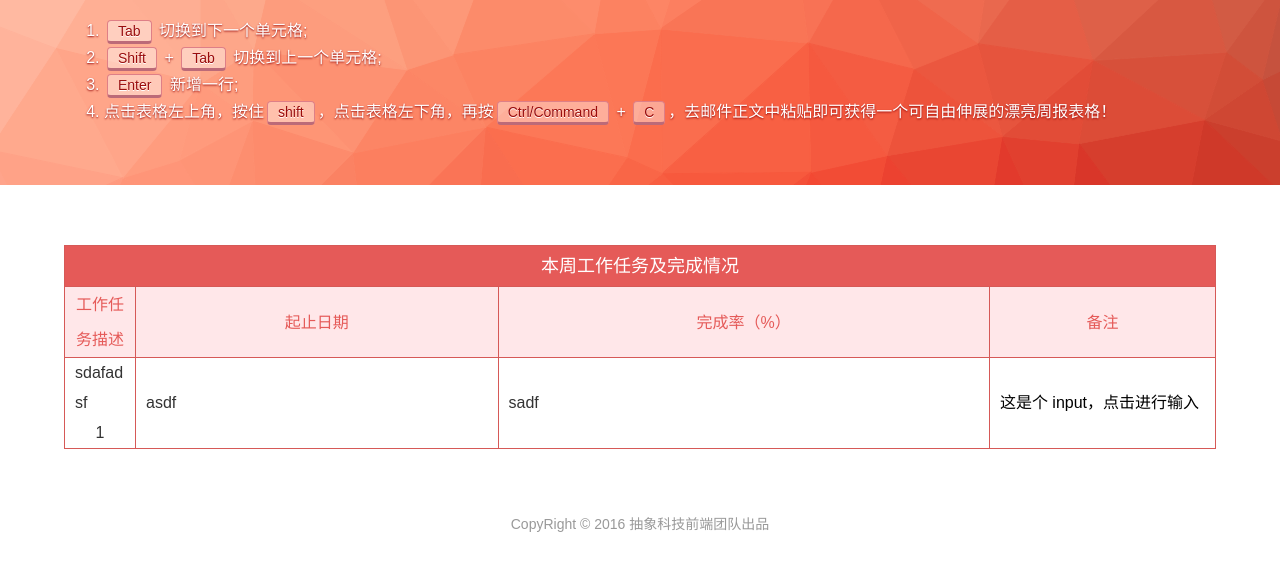
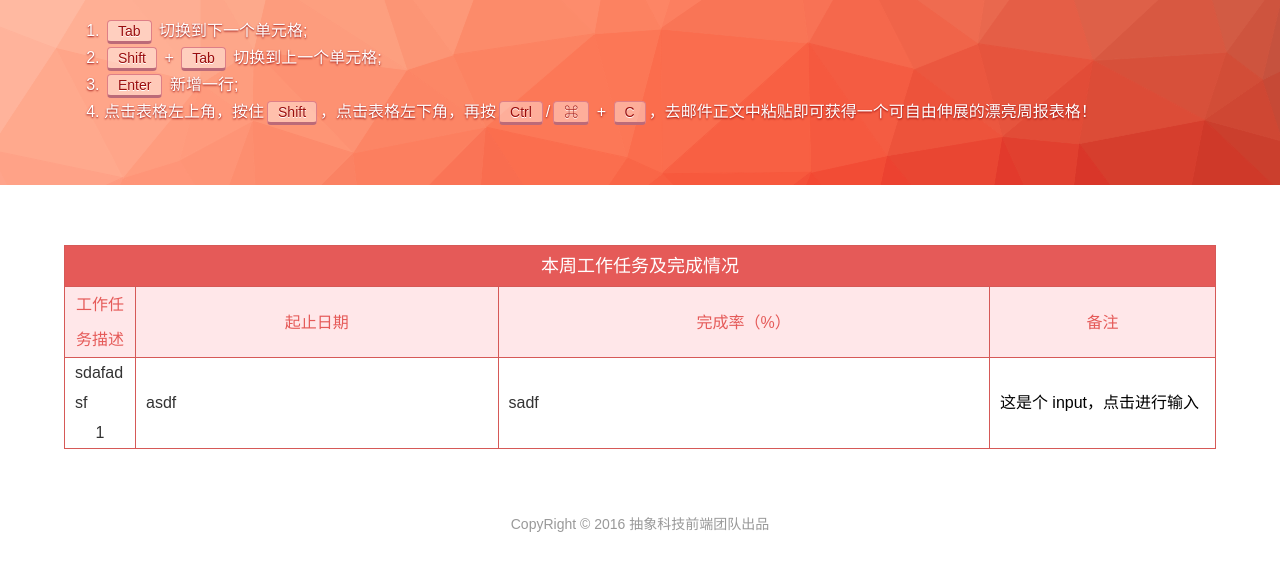
Before and after one commit to abstack/abstack-weekly-generator, a website: page index.html in a window 1280 px wide. Shown: the part 213-784 px from the top of the page. Drawn offline with Linux system fonts and the light colour scheme.

Commit message:
Improve usage keyboard visual effect

```diff
--- a/index.html
+++ b/index.html
@@ -148,7 +148,7 @@
       <li><code>Tab</code> 切换到下一个单元格;</li>
       <li><code>Shift</code> + <code>Tab</code> 切换到上一个单元格;</li>
       <li><code>Enter</code> 新增一行;</li>
-      <li>点击表格左上角，按住<code>shift</code>，点击表格左下角，再按<code>Ctrl/Command</code> + <code>C</code>，去邮件正文中粘贴即可获得一个可自由伸展的漂亮周报表格！</li>
+      <li>点击表格左上角，按住<code>Shift</code>，点击表格左下角，再按<code>Ctrl</code>/<code>&#8984;</code> + <code>C</code>，去邮件正文中粘贴即可获得一个可自由伸展的漂亮周报表格！</li>
     </ol>
   </header>
   <table>
```
